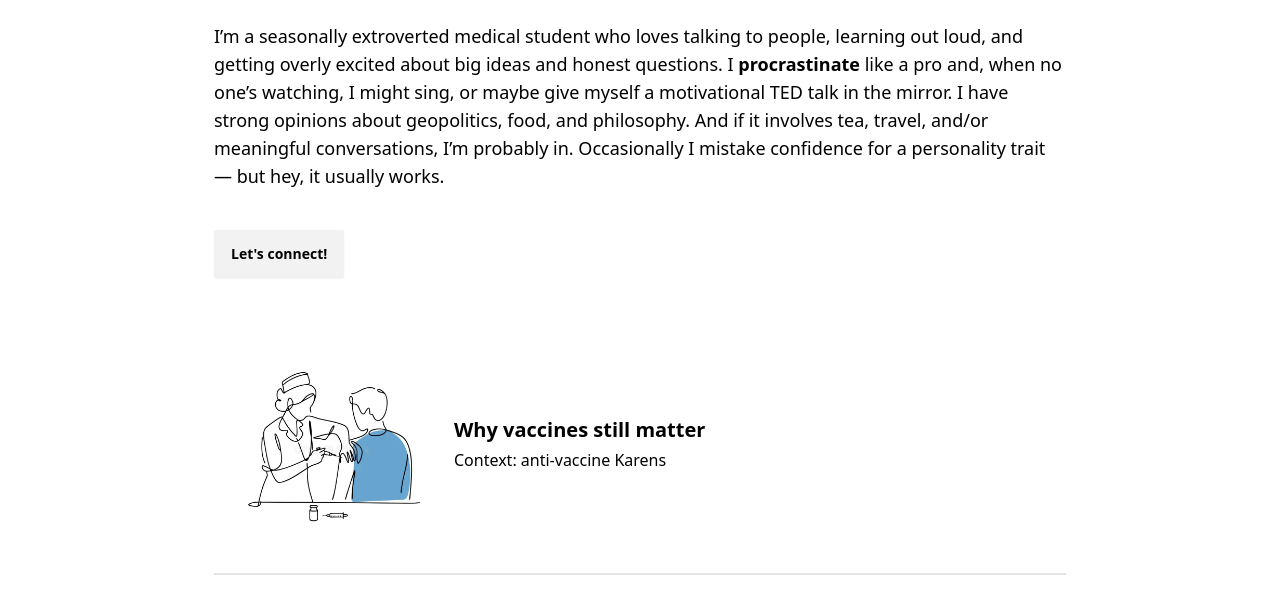
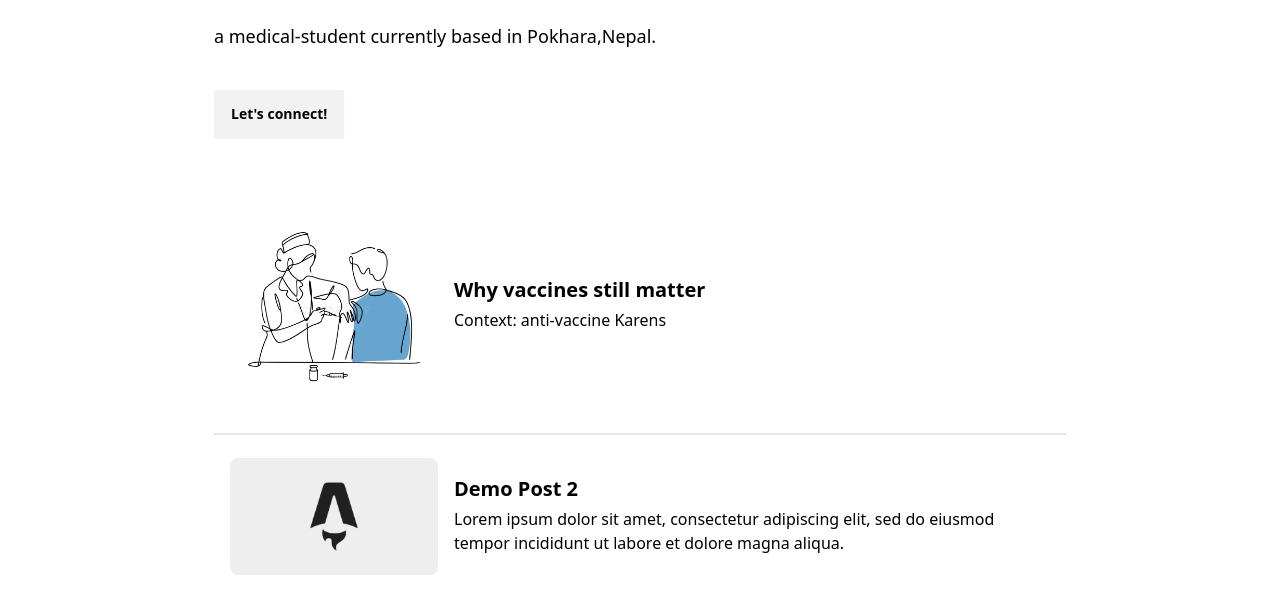
Before and after one commit to ragizz/newwebsite, an Astro site: page / in a window 1280 px wide. Shown: the part 178-773 px from the top of the page. Built offline with nearby package versions, Linux system fonts and the light colour scheme; Astro itself is replaced by a stand-in of ours.

Commit message:
Update index.astro

```diff
--- a/src/pages/index.astro
+++ b/src/pages/index.astro
@@ -16,9 +16,7 @@ const last_posts = posts.slice(0, 3);
     <div class="text-3xl py-3 font-bold"></div>
     <div class="py-2">
       <text class="text-lg">
-        I’m a seasonally extroverted medical student who loves talking to people, learning out loud, and getting overly excited about big ideas and honest questions. I <b> procrastinate</b> like a pro and, when no one’s watching, I might sing, or maybe give myself a motivational TED talk in the mirror.
-I have strong opinions about geopolitics, food, and philosophy. And if it involves tea, travel, and/or meaningful conversations, I’m probably in.
-Occasionally I mistake confidence for a personality trait — but hey, it usually works.
+        a medical-student currently based in Pokhara,Nepal.
 
       </text>
     </div>
```
